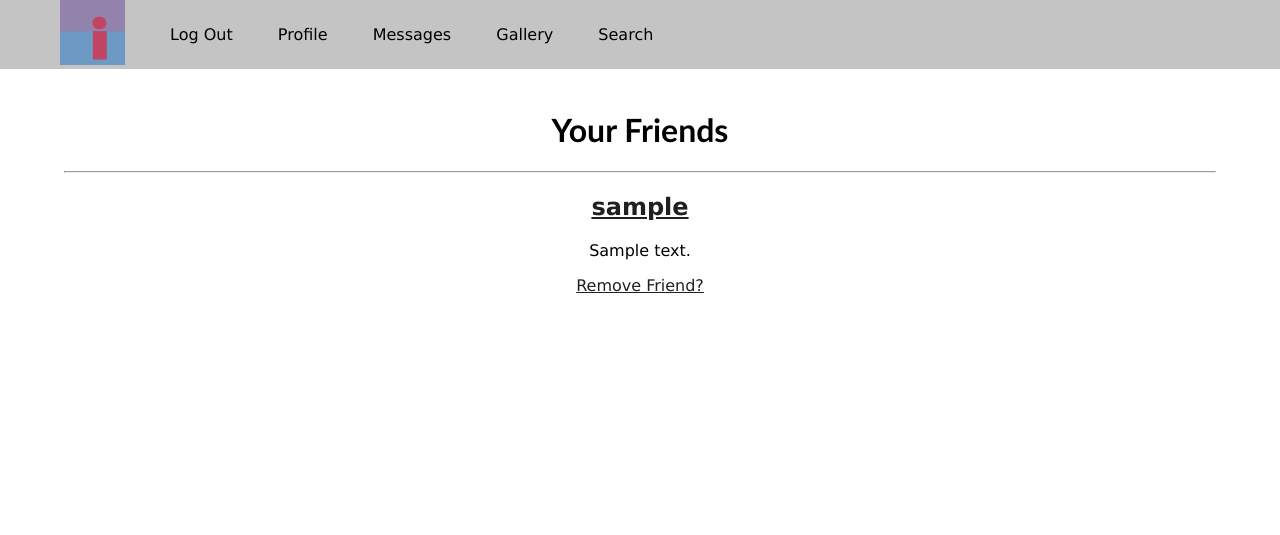
After one commit to whcampbell/Impression, a Django app: page /users/manage-friends/ in a window 1280 px wide. The commit adds this page. Shown: the top 535 px of the page. Run offline with Django 4.2, Linux system fonts and the light colour scheme; a user stored in the database is signed in; tables that the repository leaves empty hold one stand-in row (values such as "Sample post").

Commit message:
Friend list and removal  - one view, url for each  - template for friend list  - link in profile for list  - minor style edits

```diff
--- a/Impression/static/base_style.css
+++ b/Impression/static/base_style.css
@@ -60,6 +60,14 @@ a:hover {
     text-align:center;
 }
 
+.artist-div {
+    margin-bottom:40px;
+}
+
+.artist-photo {
+    margin-bottom:40px;
+}
+
 footer {
     width:100%;
     flex-shrink: 0;
--- a/users/templates/users/gallery.html
+++ b/users/templates/users/gallery.html
@@ -33,9 +33,9 @@
             </p>
         </div>
         {% if artist.main_photo == "no_image" %}
-            <img class='main_photo' src="{% static 'images/Impression_Logo.png' %}" alt="artist's header image">
+            <img class='main_photo artist-photo' src="{% static 'images/Impression_Logo.png' %}" alt="artist's header image">
         {% else %}
-            <img class='main_photo' src="{{ artist.main_photo.url }}" alt="artist's header image">
+            <img class='main_photo artist-photo' src="{{ artist.main_photo.url }}" alt="artist's header image">
         {% endif %}
     {% endfor %}
 
--- /dev/null
+++ b/users/templates/users/manage_friends.html
@@ -0,0 +1,31 @@
+{% extends 'base.html' %}
+
+{% block title %}Impression | Friends{% endblock %}
+{% block header %}Your Friends{% endblock %}
+
+{% block content %}
+    {% if friends.count == 0 %}
+        <p>
+            It seems there's no one here... yet!
+        </p>
+        <p>
+            Get out there and make some, tiger.
+        </p>
+    {% else %}
+        {% for friend in friends %}
+            <div class='artist-div'>
+                <hr>
+                <a href="{% url 'users:profile' username=friend.username %}">
+                    <h2>{{ friend.username }}</h2>
+                </a>
+                <p>
+                    {{ friend.description|linebreaks }}
+                </p>
+                <a href="{% url 'users:remove_friend' username=friend.username %}">
+                    Remove Friend?
+                </a>
+            </div>
+        {% endfor %}
+    {% endif %}
+
+{% endblock content %}
--- a/users/urls.py
+++ b/users/urls.py
@@ -14,4 +14,6 @@ urlpatterns = [
     path('message/<int:id>', views.message_detail, name="message_detail"),
     path('send-friends/<slug:receiver>', views.send_friends, name="send_friends"),
     path('make-friends/<slug:sender>', views.make_friends, name="make_friends"),
+    path('manage-friends/', views.manage_friends, name="manage_friends"),
+    path('remove-friend/<slug:username>', views.remove_friend, name="remove_friend"),
 ]
--- a/users/views.py
+++ b/users/views.py
@@ -173,6 +173,15 @@ def send_friends(request, receiver) :
 
     return HttpResponseRedirect(reverse('users:profile', args=[receiver]))
 
+def manage_friends(request) :
+    friends = request.user.friends.all()
+    return render(request, 'users/manage_friends.html', {'friends':friends})
+
+def remove_friend(request, username) :
+    ex_friend = CustomUser.objects.get(username=username)
+    request.user.friends.remove(ex_friend)
+    return HttpResponseRedirect(reverse('users:manage_friends'))
+
 def gallery(request) :
 
     # yes evaluating the whole set is gross
```
Also changed, not shown: users/templates/users/profile.html (+7 -3 lines).
